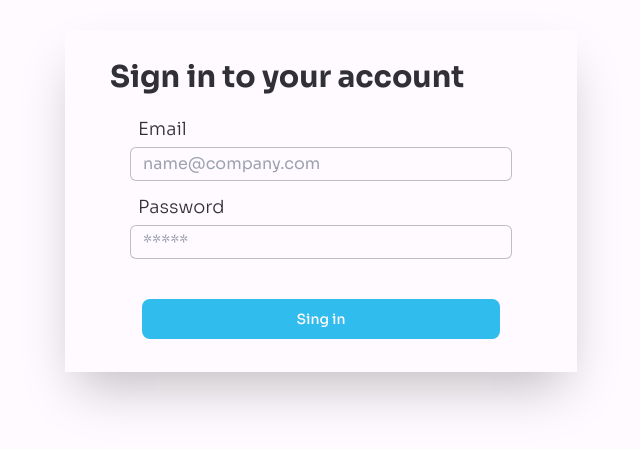
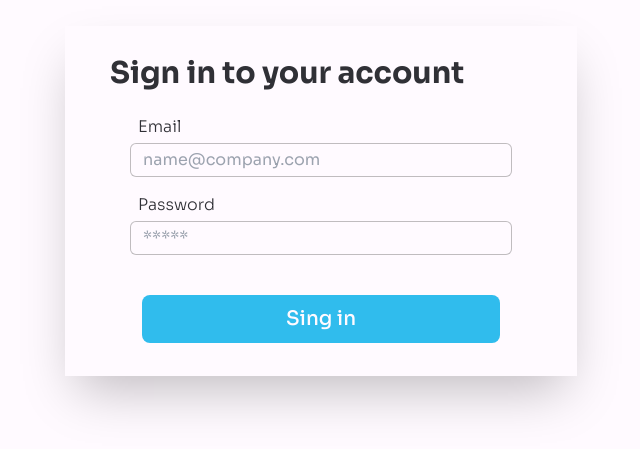
Before and after one commit to Alejandro6660/CRM_WebApp, a React (Vite) app: page /auth/login in a window 1280 px wide. Shown: the part 199-648 px from the top of the page, without its empty margins (319-959 px from the left). Built offline with nearby package versions, Linux system fonts and the light colour scheme.

Commit message:
Login terminado

```diff
--- a/src/auth/Components/FormComponent.jsx
+++ b/src/auth/Components/FormComponent.jsx
@@ -1,26 +1,56 @@
-import { ButtonComponent, InputComponent } from "../../layout/Components";
+import { useForm } from "react-hook-form";
+import {
+  ButtonComponent,
+  InputComponent,
+  LabelComponent,
+} from "../../layout/Components";
+import { validationRules } from "../../layout/Helpers/validationRules";
 
 export const FormComponent = () => {
+  const {
+    register,
+    handleSubmit,
+    formState: { errors },
+  } = useForm();
+
+  const onSubmit = handleSubmit((data) => {
+    console.log(data);
+  });
+
+  const { email, password } = validationRules;
+
   return (
     <>
-      <form className="w-full px-10" action="">
+      <form className="w-full px-10" action="" onSubmit={onSubmit}>
         <div className="flex flex-col text-textColor my-3">
-          <label className="text-lg mb-1 pl-2 text-4 font-light">Email</label>
+          <LabelComponent textSize={"md"}>Email</LabelComponent>
           <InputComponent
             type="email"
             name="email"
             placeholder="name@company.com"
+            errors={errors.email}
+            {...register("email", email)}
           />
+          {errors.email && (
+            <LabelComponent textSize={"sm"} errors={errors.email}>
+              {errors.email.message}
+            </LabelComponent>
+          )}
         </div>
         <div className="flex flex-col text-textColor my-3">
-          <label className="text-lg mb-1 pl-2 text-4 font-light">
-            Password
-          </label>
+          <LabelComponent textSize={"md"}>Password</LabelComponent>
           <InputComponent
             type="password"
             name={"password"}
             placeholder={"*****"}
+            errors={errors.password}
+            {...register("password", password)}
           />
+          {errors.password && (
+            <LabelComponent textSize={"sm"} errors={errors.password}>
+              {errors.password.message}
+            </LabelComponent>
+          )}
         </div>
         <div className="flex flex-col items-start px-3 text-textColor my-3 mt-10">
           <ButtonComponent>Sing in</ButtonComponent>
--- a/src/config.js
+++ b/src/config.js
@@ -1,5 +1,5 @@
 const DOMAIN = {
-  hostdev: "localhost/",
+  hostdev: "localhost:5173/",
   hostProduction: "domain.com/",
 };
 
--- a/src/layout/Components/ButtonComponent.jsx
+++ b/src/layout/Components/ButtonComponent.jsx
@@ -4,7 +4,7 @@ export const ButtonComponent = ({ children, ...props }) => {
   return (
     <button
       type="submit"
-      className="w-full text-primaryColor bg-blueColor  focus:ring-4 focus:outline-none  font-medium rounded-lg text-sm px-5 py-2.5 text-center hover:bg-opacity-90 transition-opacity ease-out"
+      className="w-full text-primaryColor bg-blueColor  focus:ring-4 focus:outline-none  font-medium rounded-lg  px-5 py-2.5 text-center hover:bg-opacity-90 transition-opacity ease-out text-xl"
       {...props}
     >
       {children}
--- a/src/layout/Components/InputComponent.jsx
+++ b/src/layout/Components/InputComponent.jsx
@@ -1,14 +1,18 @@
 import React from "react";
 
-export const InputComponent = (props) => {
+export const InputComponent = React.forwardRef(({ errors, ...props }, ref) => {
   return (
     <input
-      className="rounded-md border-[thin] border-blackColor border-opacity-25 outline-none px-3 py-1  focus:border-blueColor bg-primaryColor bg-opacity-10 transition-colors"
+      ref={ref}
+      className={`rounded-md border-[thin] border-blackColor border-opacity-25 outline-none px-3 py-1 focus:border-blueColor ${
+        errors
+          ? "bg-red-500 focus:border-red-900 border-red-900 border-opacity-[1] border-[1px]"
+          : ""
+      } bg-primaryColor bg-opacity-10 transition-colors`}
       {...props}
     />
   );
-};
+});
 
-InputComponent.propTypes = {
-  ...React.Component.propTypes,
-};
+InputComponent.displayName = "InputComponent";
+// Asigna un nombre de pantalla al componente
--- /dev/null
+++ b/src/layout/Components/LabelComponent.jsx
@@ -0,0 +1,22 @@
+import PropTypes from "prop-types";
+
+export const LabelComponent = ({ children, textSize, errors }) => {
+  return (
+    <label
+      className={`text-${textSize} my-1  pl-2 font-light ${
+        errors ? "text-red-700" : ""
+      }`}
+    >
+      {children}
+    </label>
+  );
+};
+
+LabelComponent.propTypes = {
+  children: PropTypes.string.isRequired,
+  textSize: PropTypes.oneOf(["3xl", "2xl", "xl", "lg", "md", "sm"]), // Define los valores válidos para textSize
+};
+
+LabelComponent.defaultProps = {
+  textSize: "lg", // Establece el valor por defecto para textSize si no se proporciona
+};
--- a/src/layout/Components/index.js
+++ b/src/layout/Components/index.js
@@ -1,2 +1,3 @@
 export * from "./ButtonComponent";
 export * from "./InputComponent";
+export * from "./LabelComponent";
--- /dev/null
+++ b/src/layout/Helpers/validationRules.js
@@ -0,0 +1,19 @@
+export const validationRules = {
+  email: {
+    required: {
+      value: true,
+      message: "Email is required.",
+    },
+    pattern: {
+      value: /\S{4,}@(\S+\.\S{2,4})+(\.\S{2,4})?/,
+      message: "Invalid email address",
+    },
+  },
+  password: {
+    required: "Password is required",
+    minLength: {
+      value: 8,
+      message: "Password must be at least 8 characters long",
+    },
+  },
+};
```
